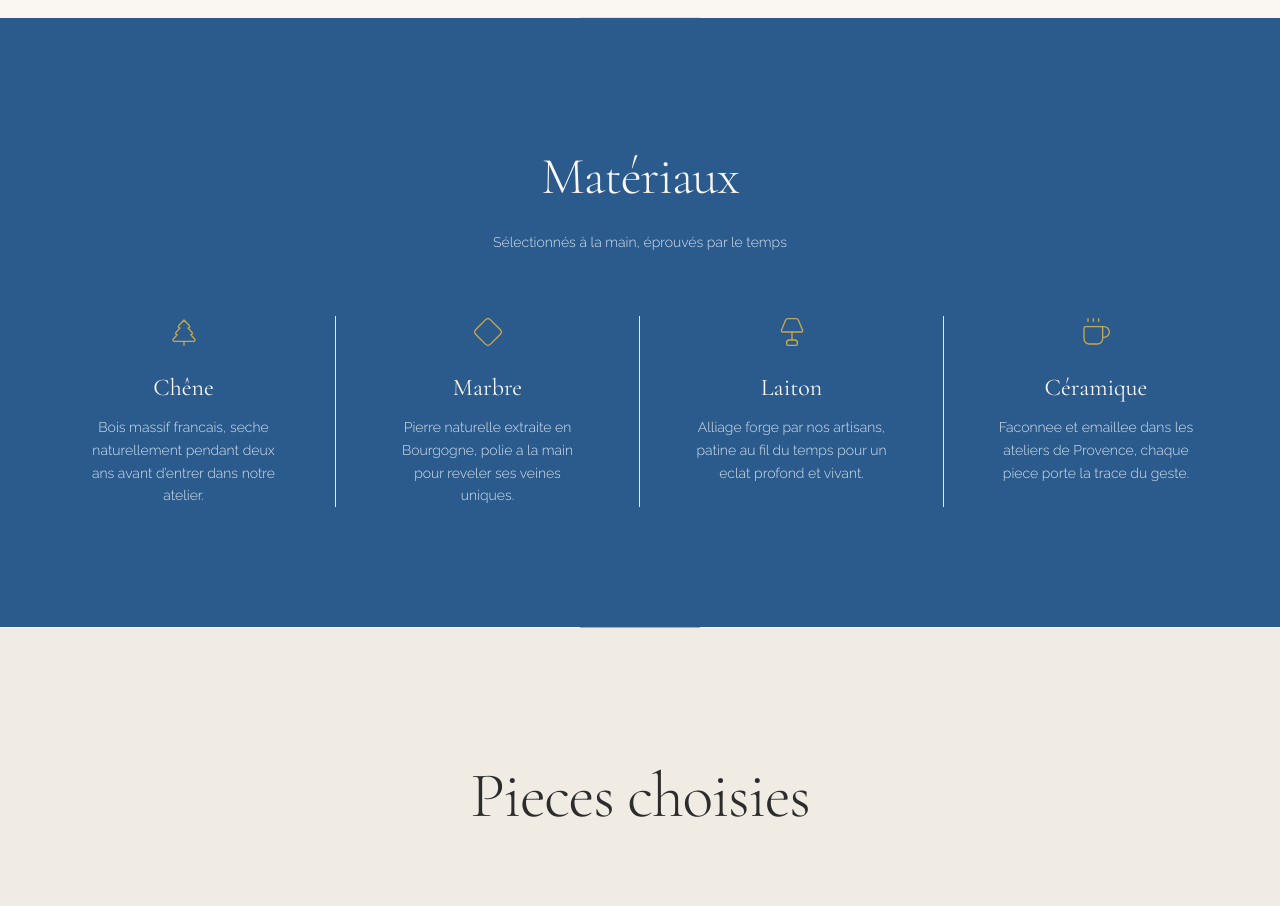
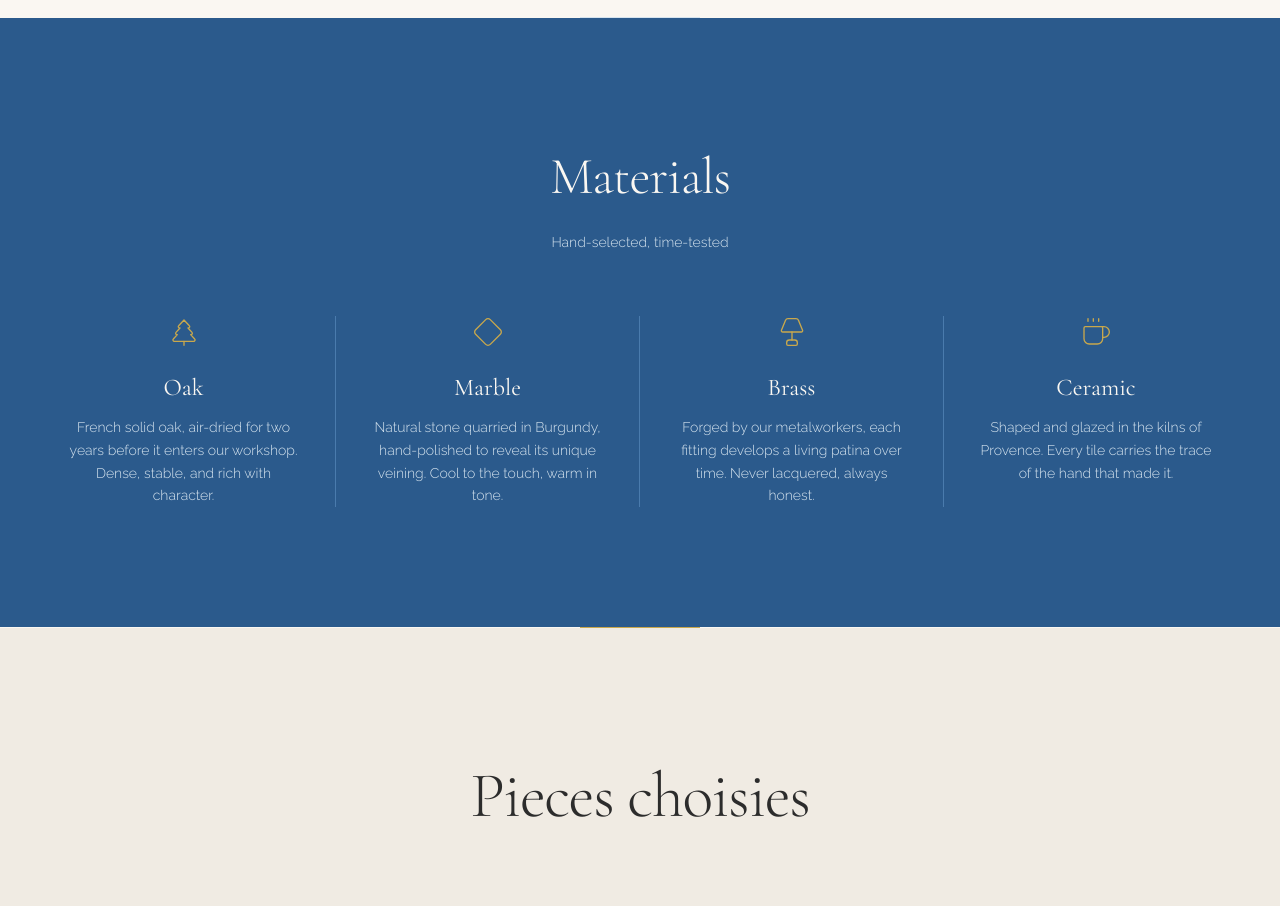
Before and after one commit to SamaelHugo/maison-bleu, a Next.js app: page / in a window 1280 px wide. Shown: the part 3620-4526 px from the top of the page. Built offline with nearby package versions, Linux system fonts and the light colour scheme; grey boxes are pictures that could not be loaded.

Commit message:
Materials Section

```diff
--- a/components/Materials.tsx
+++ b/components/Materials.tsx
@@ -6,23 +6,23 @@ import { TreePine, Diamond, Lamp, Coffee } from 'lucide-react'
 const materials = [
   {
     icon: TreePine,
-    name: 'Ch\u00eane',
-    description: 'Bois massif francais, seche naturellement pendant deux ans avant d\u2019entrer dans notre atelier.',
+    name: 'Oak',
+    description: 'French solid oak, air-dried for two years before it enters our workshop. Dense, stable, and rich with character.',
   },
   {
     icon: Diamond,
-    name: 'Marbre',
-    description: 'Pierre naturelle extraite en Bourgogne, polie a la main pour reveler ses veines uniques.',
+    name: 'Marble',
+    description: 'Natural stone quarried in Burgundy, hand-polished to reveal its unique veining. Cool to the touch, warm in tone.',
   },
   {
     icon: Lamp,
-    name: 'Laiton',
-    description: 'Alliage forge par nos artisans, patine au fil du temps pour un eclat profond et vivant.',
+    name: 'Brass',
+    description: 'Forged by our metalworkers, each fitting develops a living patina over time. Never lacquered, always honest.',
   },
   {
     icon: Coffee,
-    name: 'C\u00e9ramique',
-    description: 'Faconnee et emaillee dans les ateliers de Provence, chaque piece porte la trace du geste.',
+    name: 'Ceramic',
+    description: 'Shaped and glazed in the kilns of Provence. Every tile carries the trace of the hand that made it.',
   },
 ]
 
@@ -60,10 +60,10 @@ export default function Materials() {
           className="text-center"
         >
           <h2 className="font-cormorant text-[52px] font-light tracking-heading text-ivory">
-            Mat&eacute;riaux
+            Materials
           </h2>
           <p className="mt-4 font-raleway text-sm font-light text-blue-light">
-            S&eacute;lectionn&eacute;s &agrave; la main, &eacute;prouv&eacute;s par le temps
+            Hand-selected, time-tested
           </p>
         </motion.div>
 
@@ -72,7 +72,7 @@ export default function Materials() {
           initial="hidden"
           whileInView="visible"
           viewport={{ once: true, amount: 0.2 }}
-          className="mt-16 grid grid-cols-1 gap-12 md:grid-cols-4 md:gap-0"
+          className="mt-16 grid grid-cols-1 gap-12 sm:grid-cols-2 sm:gap-10 md:grid-cols-4 md:gap-0"
         >
           {materials.map((material, i) => {
             const Icon = material.icon
@@ -80,11 +80,11 @@ export default function Materials() {
               <motion.div
                 key={material.name}
                 variants={itemVariants}
-                className={`flex flex-col items-center text-center ${
+                className={`flex flex-col items-center text-center px-6 ${
                   i < materials.length - 1
-                    ? 'md:border-r md:border-ivory/10'
+                    ? 'md:border-r md:border-blue-muted'
                     : ''
-                } px-6`}
+                }`}
               >
                 <Icon
                   size={32}
@@ -94,7 +94,7 @@ export default function Materials() {
                 <h3 className="mt-6 font-cormorant text-2xl font-normal text-ivory">
                   {material.name}
                 </h3>
-                <p className="mt-3 max-w-[200px] font-raleway text-sm font-light leading-relaxed text-blue-light">
+                <p className="mt-3 max-w-[240px] font-raleway text-sm font-light leading-relaxed text-blue-light">
                   {material.description}
                 </p>
               </motion.div>
```
Also changed, not shown: 1 other file (tests, documents, lock files or other folders).
